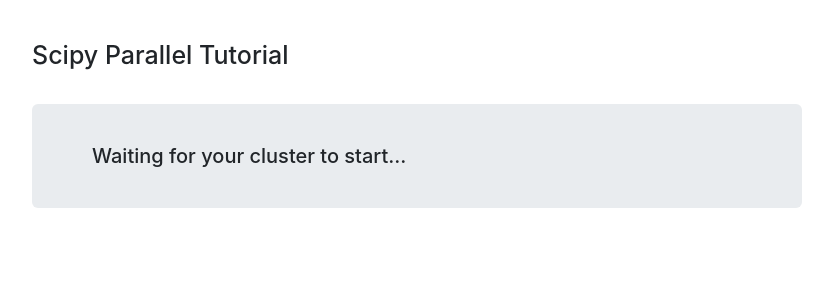
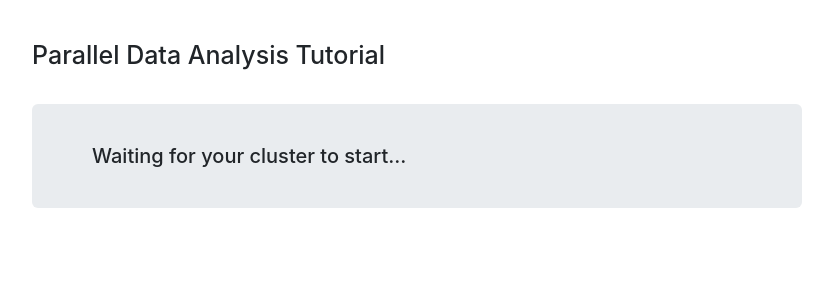
Before and after one commit to quasiben/kubernetes-pydata-parallel, a Python web app: template app/core/app/templates/spawn.html in a window 1280 px wide. Shown: the top 300 px of the page, without its empty margins (223-1056 px from the left). Run offline with Jinja, Linux system fonts and the light colour scheme; the template is opened without the code that fills it, so the values that code supplies are empty; some libraries are stand-ins or nearby versions.

Commit message:
Update page title
Use "Parallel Data Analysis" instead of referencing SciPy

```diff
--- a/app/core/app/templates/spawn.html
+++ b/app/core/app/templates/spawn.html
@@ -4,7 +4,7 @@
    <meta charset="utf-8">
    <meta http-equiv="X-UA-Compatible" content="IE=edge">
    <meta name="viewport" content="width=device-width, initial-scale=1">
-   <title>SciPy Paralel Tutorial</title>
+   <title>Parallel Data Analysis Tutorial</title>
 
    <link rel="stylesheet" href="https://maxcdn.bootstrapcdn.com/bootstrap/3.3.6/css/bootstrap.min.css" integrity="sha384-1q8mTJOASx8j1Au+a5WDVnPi2lkFfwwEAa8hDDdjZlpLegxhjVME1fgjWPGmkzs7" crossorigin="anonymous">
    <link rel="stylesheet" href="https://bootswatch.com/cosmo/bootstrap.min.css">
@@ -14,7 +14,7 @@
    <div class="container" style="width: 800px">
 
       <div class="page-header" style="border: none;">
-         <h1>Scipy Parallel Tutorial</h1>
+         <h1>Parallel Data Analysis Tutorial</h1>
       </div>
       <div class="row">
          <div class="col-md-12">
```
